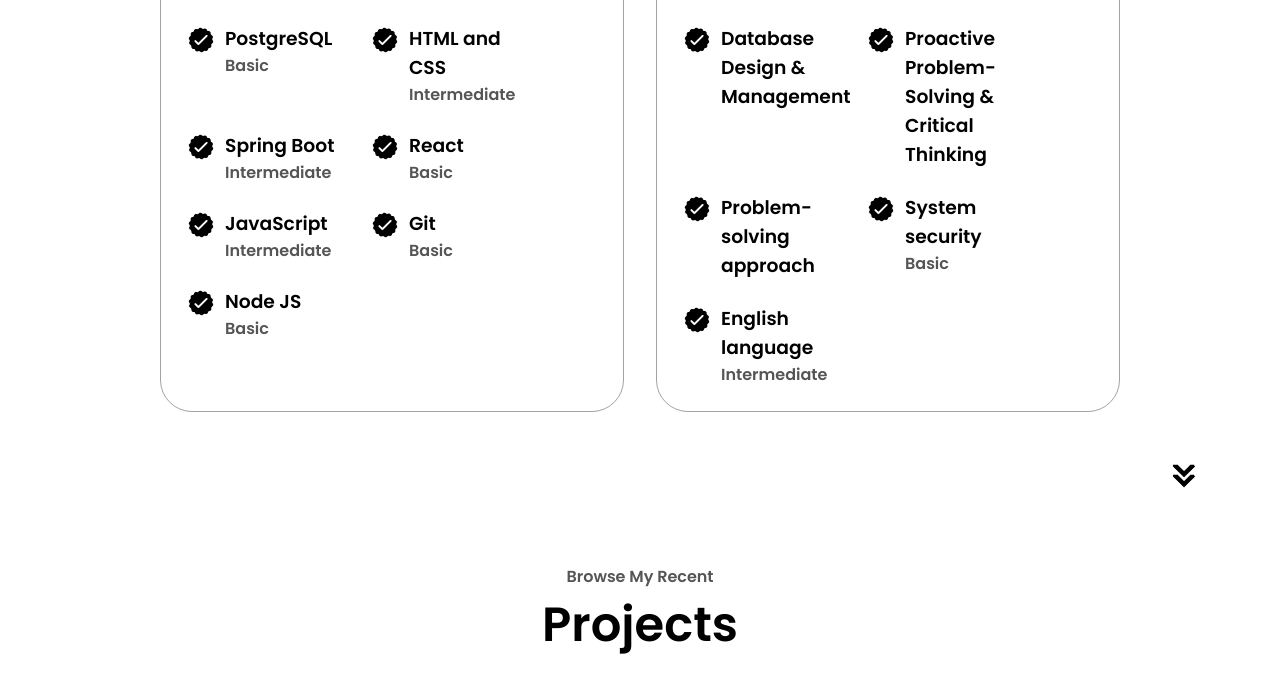
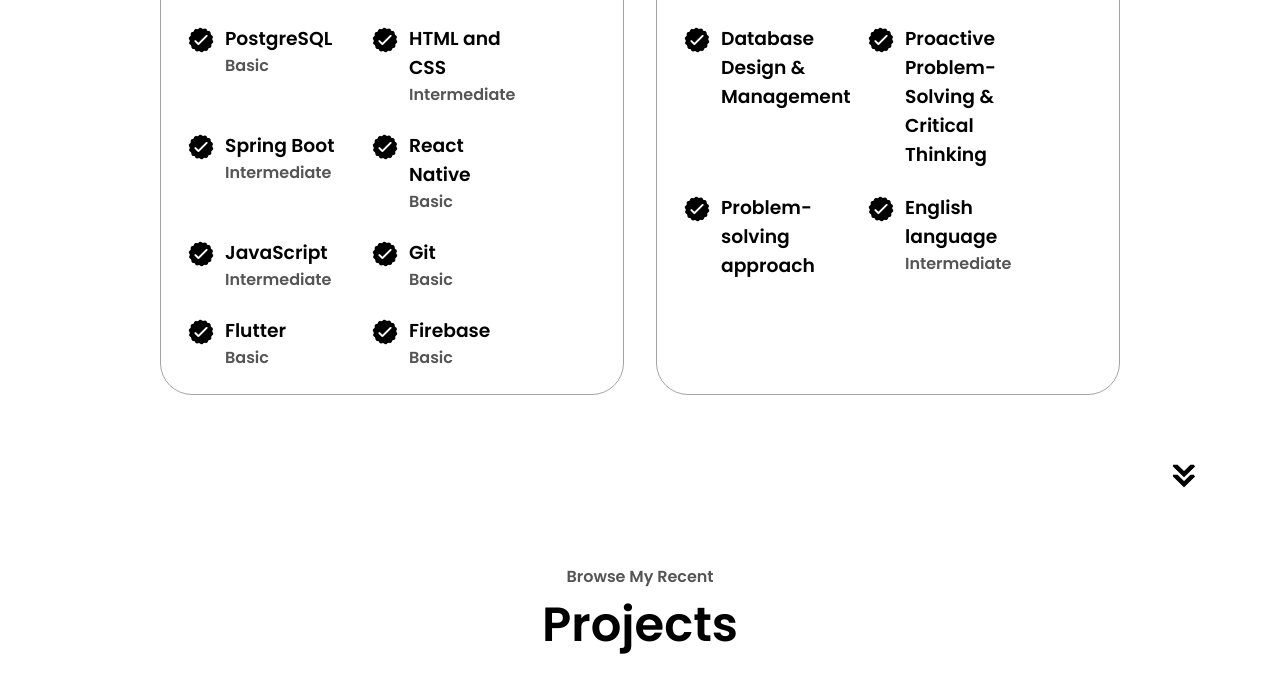
Before and after one commit to nikola-andric123/personal-site, a plain HTML site: page index.html in a window 1280 px wide. Shown: the part 1900-2580 px from the top of the page. Drawn offline with Linux system fonts and the light colour scheme.

Commit message:
Changed visuals

```diff
--- a/index.html
+++ b/index.html
@@ -128,7 +128,7 @@
                             <img src="./assets/checkmark.png" alt="Skill Icon"
                             class="icon"/>
                             <div>
-                                <h3>React</h3>
+                                <h3>React Native</h3>
                                 <p>Basic</p>
                             </div>
                         </article>
@@ -156,11 +156,19 @@
                             <img src="./assets/checkmark.png" alt="Skill Icon"
                             class="icon"/>
                             <div>
-                                <h3>Node JS</h3>
+                                <h3>Flutter</h3>
                                 <p>Basic</p>
                             </div>
                         </article>
 
+                        <article>
+                            <img src="./assets/checkmark.png" alt="Skill Icon"
+                            class="icon"/>
+                            <div>
+                                <h3>Firebase</h3>
+                                <p>Basic</p>
+                            </div>
+                        </article>
 
                     </div>
                 </div>
@@ -194,14 +202,7 @@
                             </div>
                         </article>
 
-                        <article>
-                            <img src="./assets/checkmark.png" alt="Skill Icon"
-                            class="icon"/>
-                            <div>
-                                <h3>System security</h3>
-                                <p>Basic</p>
-                            </div>
-                        </article>
+
 
                         <article>
                             <img src="./assets/checkmark.png" alt="Skill Icon"
```
Also changed, not shown: 1 other file.
